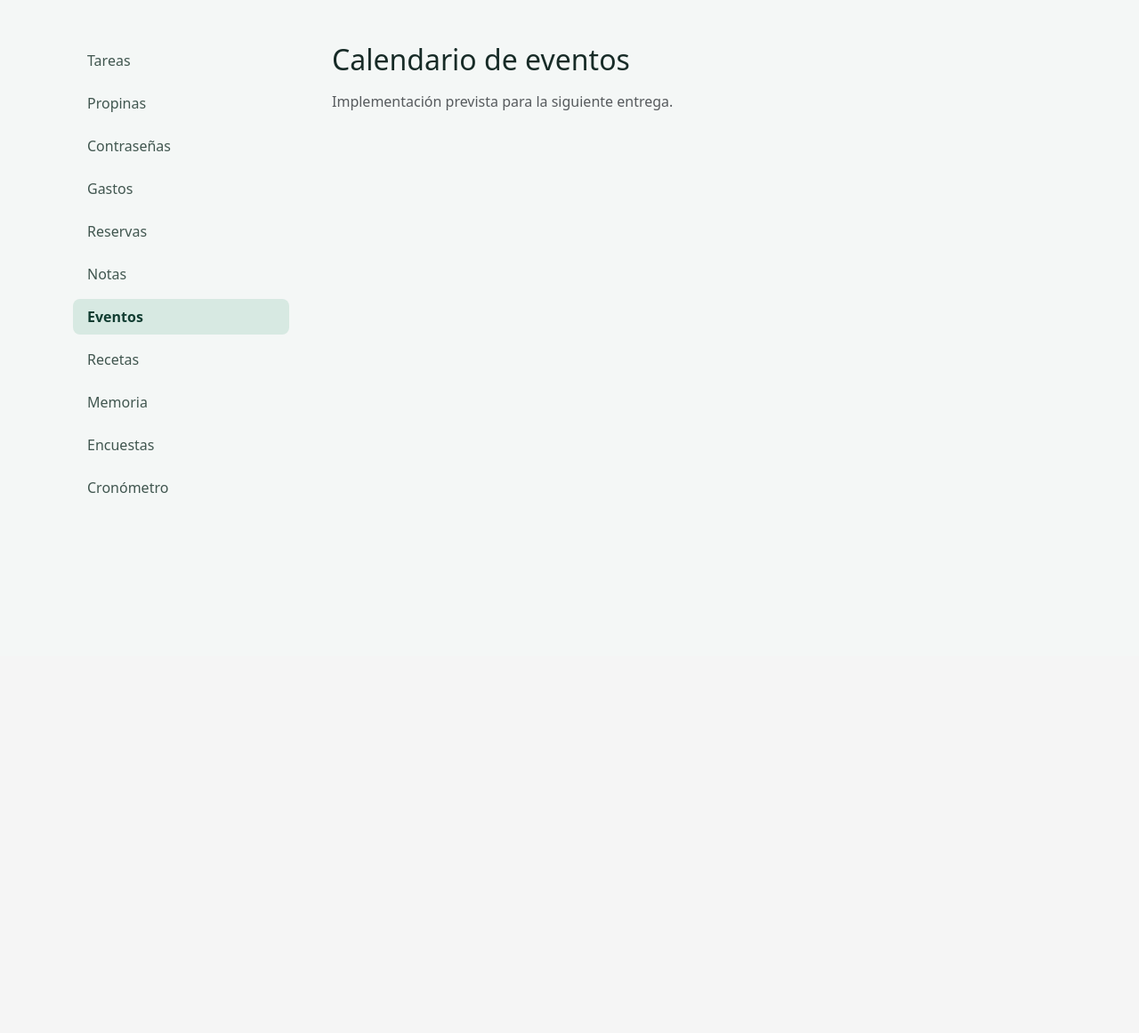
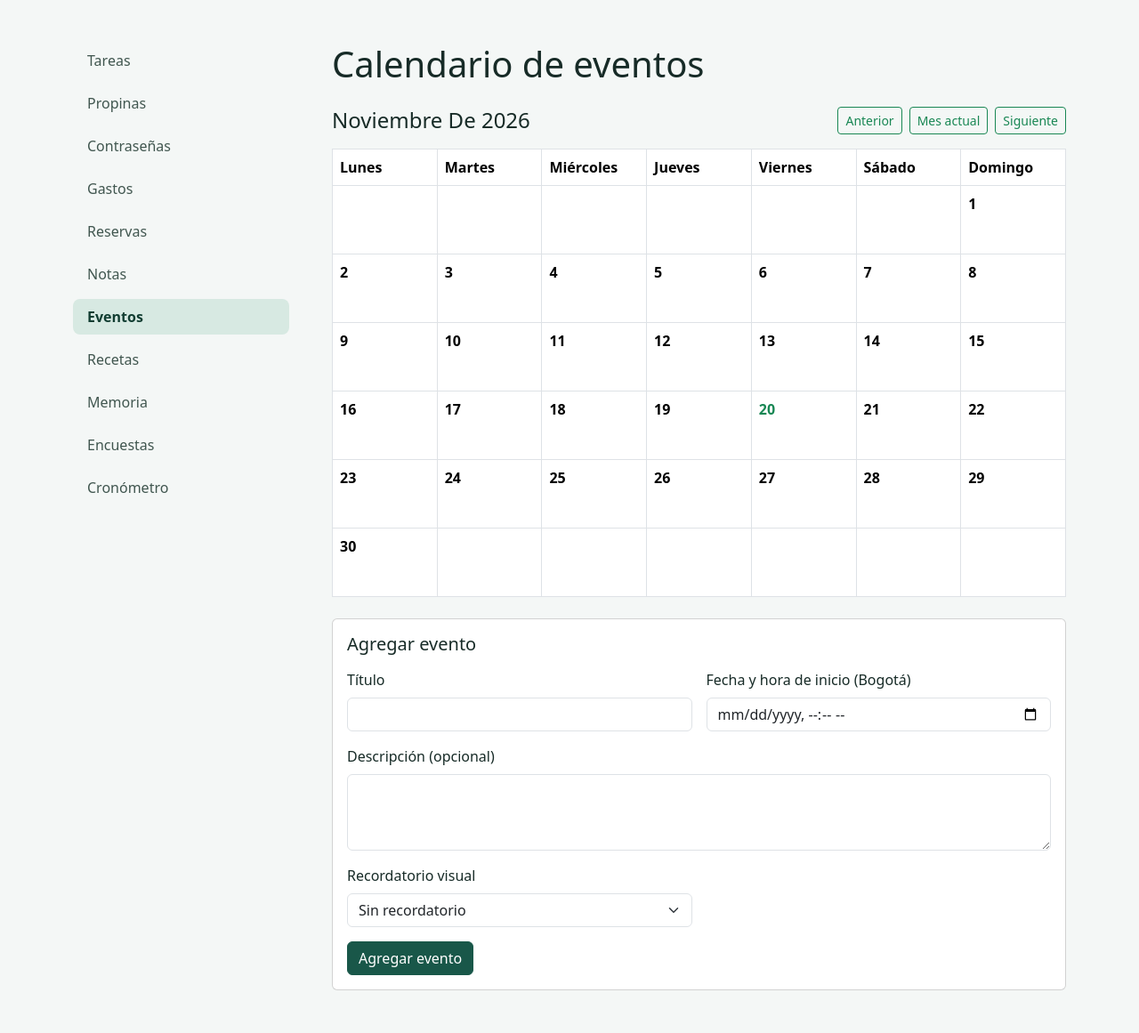
Before and after one commit to aluminetor/phpmvc, a Laravel app: page /eventos in a window 1280 px wide. Shown: the part 63-1224 px from the top of the page at 89% size. Before the commit the page ends 617 px from the top, so only its background shows below. Run offline with Laravel 12, Linux system fonts and the light colour scheme; data that the repository does not hold is empty.

Commit message:
feat(eventos): gestionar el calendario y los recordatorios visuales

```diff
--- a/app/Http/Controllers/EventoController.php
+++ b/app/Http/Controllers/EventoController.php
@@ -2,32 +2,100 @@
 
 namespace App\Http\Controllers;
 
+use App\Models\Evento;
+use Carbon\CarbonImmutable;
+use Illuminate\Http\RedirectResponse;
+use Illuminate\Http\Request;
+use Illuminate\Validation\Rule;
+use Illuminate\Validation\ValidationException;
 use Illuminate\View\View;
 
 class EventoController extends Controller
 {
-    public function index(): View
+    public function index(Request $request): View
     {
-        return view('eventos.index');
+        $datos = $request->validate([
+            'mes' => ['nullable', 'date_format:Y-m', 'regex:/^[1-9]\d{3}-\d{2}$/D'],
+        ], ['mes.*' => 'Selecciona un mes válido.']);
+
+        $ahora = CarbonImmutable::now(Evento::ZONA_HORARIA);
+        $mes = isset($datos['mes'])
+            ? CarbonImmutable::createFromFormat('!Y-m', $datos['mes'], Evento::ZONA_HORARIA)
+            : $ahora->startOfMonth();
+
+        $dias = array_merge(
+            array_fill(0, $mes->dayOfWeekIso - 1, null),
+            range(1, $mes->daysInMonth),
+        );
+        $dias = array_pad($dias, (int) ceil(count($dias) / 7) * 7, null);
+
+        return view('eventos.index', [
+            'mes' => $mes,
+            'ahora' => $ahora,
+            'semanas' => array_chunk($dias, 7),
+            'porDia' => Evento::delMes($mes)->groupBy(fn (Evento $evento): int => $evento->inicioLocal()->day),
+            'recordatorios' => Evento::conRecordatorioActivo($ahora),
+            'opcionesRecordatorio' => Evento::RECORDATORIOS,
+        ]);
     }
 
-    public function store(): never
+    public function store(Request $request): RedirectResponse
     {
-        abort(501, 'Este endpoint está previsto para la siguiente entrega.');
+        $evento = Evento::create($this->validar($request));
+
+        return to_route('eventos.index', ['mes' => $evento->inicioLocal()->format('Y-m')])
+            ->with('estado', 'Evento agregado.');
     }
 
-    public function edit(): never
+    public function edit(Evento $evento): View
     {
-        abort(501, 'Este endpoint está previsto para la siguiente entrega.');
+        return view('eventos.edit', [
+            'evento' => $evento,
+            'opcionesRecordatorio' => Evento::RECORDATORIOS,
+        ]);
     }
 
-    public function update(): never
+    public function update(Request $request, Evento $evento): RedirectResponse
     {
-        abort(501, 'Este endpoint está previsto para la siguiente entrega.');
+        $evento->update($this->validar($request));
+
+        return to_route('eventos.index', ['mes' => $evento->inicioLocal()->format('Y-m')])
+            ->with('estado', 'Evento actualizado.');
     }
 
-    public function destroy(): never
+    public function destroy(Evento $evento): RedirectResponse
     {
-        abort(501, 'Este endpoint está previsto para la siguiente entrega.');
+        $mes = $evento->inicioLocal()->format('Y-m');
+        $evento->delete();
+
+        return to_route('eventos.index', ['mes' => $mes])->with('estado', 'Evento eliminado.');
+    }
+
+    private function validar(Request $request): array
+    {
+        $datos = $request->validate([
+            'titulo' => ['required', 'string', 'max:160'],
+            'descripcion' => ['nullable', 'string', 'max:3000'],
+            'inicio_en' => ['required', 'date_format:Y-m-d\TH:i', 'regex:/^[1-9]\d{3}-/D'],
+            'recordatorio_minutos' => ['nullable', 'integer', Rule::in(array_keys(Evento::RECORDATORIOS))],
+        ], [
+            'titulo.*' => 'Escribe un título de hasta 160 caracteres.',
+            'descripcion.*' => 'La descripción admite hasta 3.000 caracteres.',
+            'inicio_en.*' => 'Selecciona una fecha y una hora válidas.',
+            'recordatorio_minutos.*' => 'Selecciona un recordatorio de la lista.',
+        ]);
+
+        $inicio = CarbonImmutable::createFromFormat('!Y-m-d\TH:i', $datos['inicio_en'], Evento::ZONA_HORARIA)->utc();
+
+        if ($inicio->year > 9999) {
+            throw ValidationException::withMessages(['inicio_en' => 'Selecciona una fecha dentro del calendario.']);
+        }
+
+        return [
+            'titulo' => $datos['titulo'],
+            'descripcion' => $datos['descripcion'] ?? null,
+            'inicio_en' => $inicio,
+            'recordatorio_minutos' => $datos['recordatorio_minutos'] ?? null,
+        ];
     }
 }
--- /dev/null
+++ b/app/Models/Evento.php
@@ -0,0 +1,50 @@
+<?php
+
+namespace App\Models;
+
+use Carbon\CarbonImmutable;
+use Illuminate\Database\Eloquent\Collection;
+use Illuminate\Database\Eloquent\Model;
+
+class Evento extends Model
+{
+    public const ZONA_HORARIA = 'America/Bogota';
+
+    public const RECORDATORIOS = [
+        15 => '15 minutos antes',
+        30 => '30 minutos antes',
+        60 => '1 hora antes',
+        1440 => '1 día antes',
+        10080 => '1 semana antes',
+    ];
+
+    protected $fillable = ['titulo', 'descripcion', 'inicio_en', 'recordatorio_minutos'];
+
+    protected function casts(): array
+    {
+        return [
+            'inicio_en' => 'immutable_datetime',
+            'recordatorio_minutos' => 'integer',
+        ];
+    }
+
+    public static function delMes(CarbonImmutable $mes): Collection
+    {
+        return self::query()->where('inicio_en', '>=', $mes->utc())
+            ->where('inicio_en', '<=', $mes->endOfMonth()->utc()->min('9999-12-31 23:59:59'))
+            ->orderBy('inicio_en')->orderBy('id')->get();
+    }
+
+    public static function conRecordatorioActivo(CarbonImmutable $ahora): Collection
+    {
+        return self::query()->whereNotNull('recordatorio_minutos')
+            ->whereBetween('inicio_en', [$ahora->utc(), $ahora->addWeek()->utc()])
+            ->orderBy('inicio_en')->get()
+            ->filter(fn (Evento $evento): bool => $evento->inicio_en->subMinutes($evento->recordatorio_minutos) <= $ahora);
+    }
+
+    public function inicioLocal(): CarbonImmutable
+    {
+        return $this->inicio_en->setTimezone(self::ZONA_HORARIA);
+    }
+}
--- /dev/null
+++ b/resources/views/eventos/formulario.blade.php
@@ -0,0 +1,33 @@
+@php
+    $titulo = old('titulo', $evento?->titulo);
+    $descripcion = old('descripcion', $evento?->descripcion);
+    $inicio = old('inicio_en', $evento?->inicioLocal()->format('Y-m-d\TH:i'));
+    $recordatorio = old('recordatorio_minutos', $evento?->recordatorio_minutos);
+@endphp
+
+<div class="row g-3">
+    <div class="col-md-6">
+        <label for="titulo-evento" class="form-label">Título</label>
+        <input id="titulo-evento" name="titulo" class="form-control @error('titulo') is-invalid @enderror"
+               value="{{ is_scalar($titulo) ? $titulo : '' }}" maxlength="160" required>
+    </div>
+    <div class="col-md-6">
+        <label for="inicio-evento" class="form-label">Fecha y hora de inicio (Bogotá)</label>
+        <input id="inicio-evento" name="inicio_en" type="datetime-local" class="form-control @error('inicio_en') is-invalid @enderror"
+               value="{{ is_scalar($inicio) ? $inicio : '' }}" min="1000-01-01T00:00" max="9999-12-31T18:59" required>
+    </div>
+    <div class="col-12">
+        <label for="descripcion-evento" class="form-label">Descripción (opcional)</label>
+        <textarea id="descripcion-evento" name="descripcion" class="form-control @error('descripcion') is-invalid @enderror"
+                  rows="3" maxlength="3000">{{ is_scalar($descripcion) ? $descripcion : '' }}</textarea>
+    </div>
+    <div class="col-md-6">
+        <label for="recordatorio-evento" class="form-label">Recordatorio visual</label>
+        <select id="recordatorio-evento" name="recordatorio_minutos" class="form-select @error('recordatorio_minutos') is-invalid @enderror">
+            <option value="">Sin recordatorio</option>
+            @foreach ($opcionesRecordatorio as $minutos => $etiqueta)
+                <option value="{{ $minutos }}" @selected(is_scalar($recordatorio) && (string) $recordatorio === (string) $minutos)>{{ $etiqueta }}</option>
+            @endforeach
+        </select>
+    </div>
+</div>
--- a/resources/views/eventos/index.blade.php
+++ b/resources/views/eventos/index.blade.php
@@ -3,6 +3,76 @@
 @section('title', 'Calendario de eventos')
 
 @section('content')
-    <h1 class="h2 mb-3">Calendario de eventos</h1>
-    <p class="text-body-secondary">Implementación prevista para la siguiente entrega.</p>
+    <h1 class="mb-4">Calendario de eventos</h1>
+
+    @if ($recordatorios->isNotEmpty())
+        <section class="alert alert-warning" aria-labelledby="recordatorios-activos">
+            <h2 id="recordatorios-activos" class="h5">Recordatorios activos</h2>
+            <ul class="mb-0">
+                @foreach ($recordatorios as $evento)
+                    <li>
+                        <a href="{{ route('eventos.edit', $evento) }}" class="alert-link">{{ $evento->titulo }}</a>
+                        <time datetime="{{ $evento->inicioLocal()->toIso8601String() }}">{{ $evento->inicioLocal()->format('d/m/Y H:i') }}</time>
+                    </li>
+                @endforeach
+            </ul>
+        </section>
+    @endif
+
+    <section class="mb-4" aria-labelledby="mes-eventos">
+        <div class="d-flex flex-wrap gap-2 align-items-center justify-content-between mb-3">
+            <h2 id="mes-eventos" class="h4 text-capitalize mb-0">{{ $mes->locale('es')->translatedFormat('F \d\e Y') }}</h2>
+            <nav aria-label="Mes del calendario" class="d-flex flex-wrap gap-2">
+                @if ($mes->format('Y-m') !== '1000-01')
+                    <a class="btn btn-sm btn-outline-success" href="{{ route('eventos.index', ['mes' => $mes->subMonth()->format('Y-m')]) }}">Anterior</a>
+                @endif
+                <a class="btn btn-sm btn-outline-success" href="{{ route('eventos.index') }}">Mes actual</a>
+                @if ($mes->format('Y-m') !== '9999-12')
+                    <a class="btn btn-sm btn-outline-success" href="{{ route('eventos.index', ['mes' => $mes->addMonth()->format('Y-m')]) }}">Siguiente</a>
+                @endif
+            </nav>
+        </div>
+        <div class="table-responsive">
+            <table class="table table-bordered mb-0" aria-labelledby="mes-eventos" style="min-width: 42rem; table-layout: fixed;">
+                <thead>
+                    <tr>
+                        @foreach (['Lunes', 'Martes', 'Miércoles', 'Jueves', 'Viernes', 'Sábado', 'Domingo'] as $nombreDia)
+                            <th scope="col">{{ $nombreDia }}</th>
+                        @endforeach
+                    </tr>
+                </thead>
+                <tbody>
+                    @foreach ($semanas as $semana)
+                        <tr>
+                            @foreach ($semana as $dia)
+                                <td class="align-top">
+                                    @if ($dia !== null)
+                                        @php($fecha = $mes->setDay($dia))
+                                        <time datetime="{{ $fecha->toDateString() }}" @class(['fw-bold', 'text-success' => $fecha->isSameDay($ahora)]) @if($fecha->isSameDay($ahora)) aria-current="date" @endif>{{ $dia }}</time>
+                                        <ul class="list-unstyled small mb-0" style="min-height: 2.25rem;">
+                                            @foreach ($porDia->get($dia, []) as $evento)
+                                                <li class="mt-1">
+                                                    <time datetime="{{ $evento->inicioLocal()->toIso8601String() }}">{{ $evento->inicioLocal()->format('H:i') }}</time>
+                                                    <a href="{{ route('eventos.edit', $evento) }}" class="text-break">{{ $evento->titulo }}</a>
+                                                </li>
+                                            @endforeach
+                                        </ul>
+                                    @endif
+                                </td>
+                            @endforeach
+                        </tr>
+                    @endforeach
+                </tbody>
+            </table>
+        </div>
+    </section>
+
+    <form method="POST" action="{{ route('eventos.store') }}" class="card card-body">
+        @csrf
+        <h2 class="h5 mb-3">Agregar evento</h2>
+        @include('eventos.formulario', ['evento' => null])
+        <div class="mt-3">
+            <button type="submit" class="btn btn-primary">Agregar evento</button>
+        </div>
+    </form>
 @endsection
```
Also changed, not shown: resources/views/eventos/edit.blade.php (added, +23 -0 lines), tests/Feature/EventoTest.php (added, +55 -0 lines), README.md, database/migrations/2026_11_21_000005_create_eventos_table.php (added).
